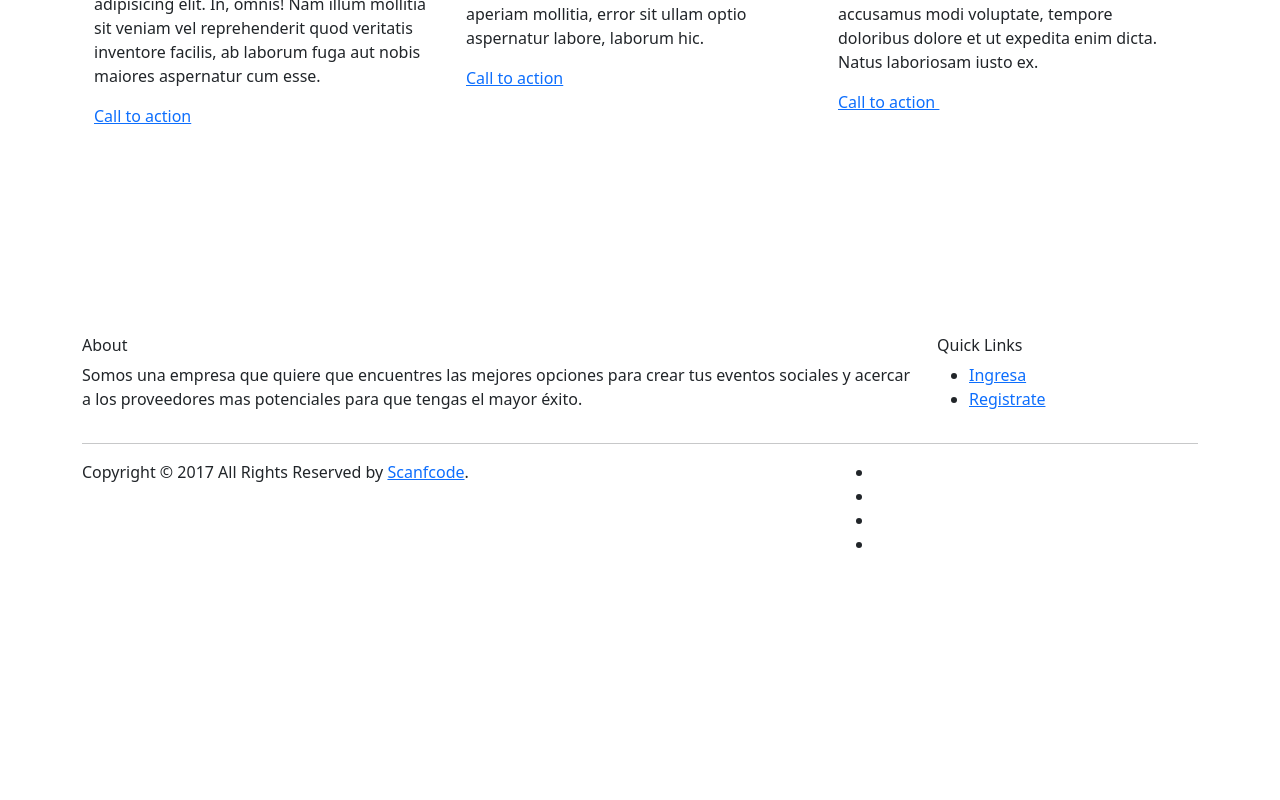
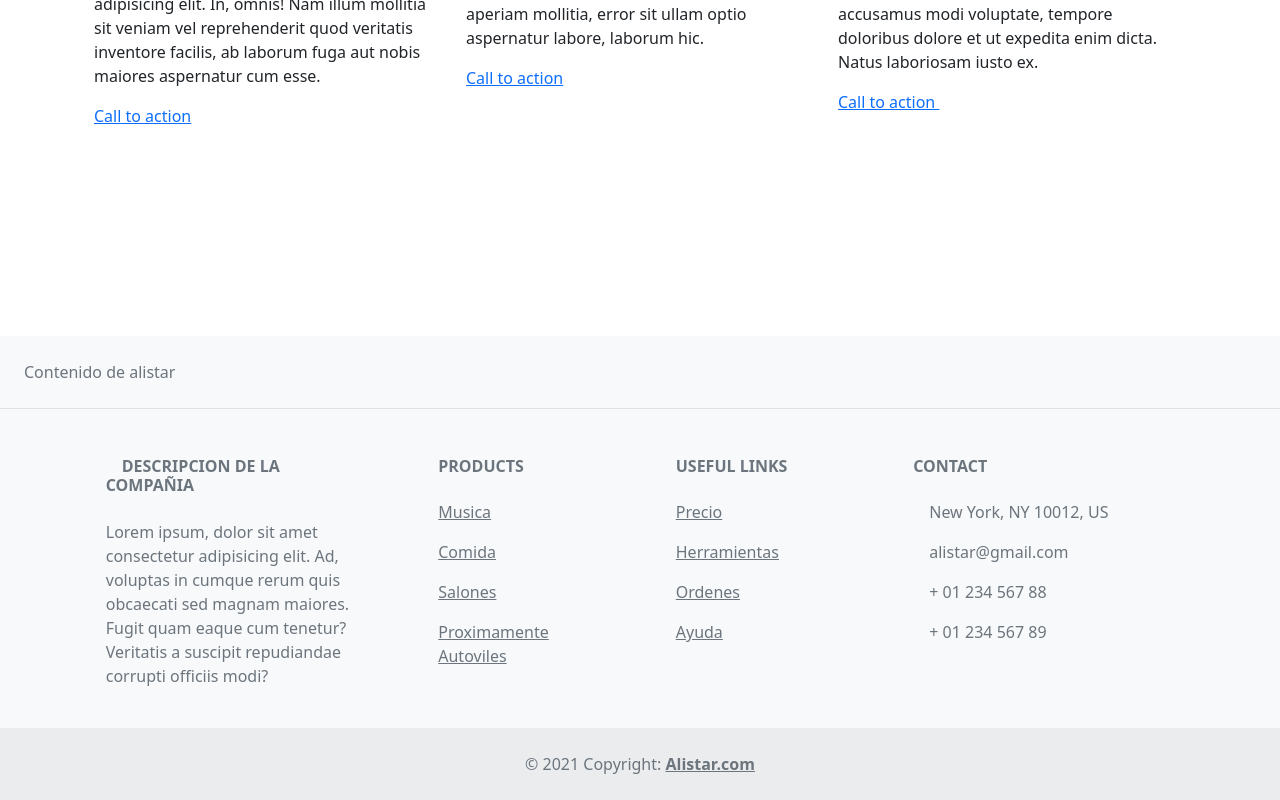
Before and after one commit to rquirogagUcentral/alistarFront, an Angular app: page / in a window 1280 px wide. Shown: the part 1305-2105 px from the top of the page. Before the commit the page ends 1877 px from the top, so only its background shows below. Built offline with nearby package versions, Linux system fonts and the light colour scheme.

Commit message:
se cambia el footer

```diff
--- a/src/app/components/footer/footer.component.html
+++ b/src/app/components/footer/footer.component.html
@@ -1,74 +1,125 @@
-<!--<<<<<< HEAD-->
- <!-- Site footer -->
- <footer class="site-footer">
-  <div class="container">
-    <div class="row">
-      <div class="col s7 ">
-        <h6>About</h6>
-        <p class="text-justify">Somos una empresa que quiere que encuentres las mejores opciones para crear tus eventos sociales y acercar a los proveedores mas potenciales para que tengas el mayor éxito.</p>
+<!-- Footer -->
+<footer class="text-center text-lg-start bg-light text-muted">
+  <!-- Section: Social media -->
+  <section
+    class="d-flex justify-content-center justify-content-lg-between p-4 border-bottom"
+  >
+    <!-- Left -->
+    <div class="me-5 d-none d-lg-block">
+      <span>Contenido de alistar</span>
     </div>
-      <div class="col-xs-6 col-md-3">
-        <h6>Quick Links</h6>
-        <ul class="footer-links">
-          <li><a href="http://scanfcode.com/about/">Ingresa</a></li>
-          <li><a href="http://scanfcode.com/contact/">Registrate</a></li>
-        </ul>
+    <!-- Left -->
+
+    <!-- Right -->
+    <div>
+      <a href="" class="me-4 text-reset">
+        <i class="fab fa-facebook-f"></i>
+      </a>
+      <a href="" class="me-4 text-reset">
+        <i class="fab fa-twitter"></i>
+      </a>
+      <a href="" class="me-4 text-reset">
+        <i class="fab fa-google"></i>
+      </a>
+      <a href="" class="me-4 text-reset">
+        <i class="fab fa-instagram"></i>
+      </a>
+      <a href="" class="me-4 text-reset">
+        <i class="fab fa-linkedin"></i>
+      </a>
+      <a href="" class="me-4 text-reset">
+        <i class="fab fa-github"></i>
+      </a>
     </div>
-    </div>
-    <hr>
-  </div>
-  <div class="container">
-    <div class="row">
-      <div class="col-md-8 col-sm-6 col-xs-12">
-        <p class="copyright-text">Copyright &copy; 2017 All Rights Reserved by
-     <a href="#">Scanfcode</a>.
+    <!-- Right -->
+  </section>
+  <!-- Section: Social media -->
+
+  <!-- Section: Links  -->
+  <section class="">
+    <div class="container text-center text-md-start mt-5">
+      <!-- Grid row -->
+      <div class="row mt-3">
+        <!-- Grid column -->
+        <div class="col-md-3 col-lg-4 col-xl-3 mx-auto mb-4">
+          <!-- Content -->
+          <h6 class="text-uppercase fw-bold mb-4">
+            <i class="fas fa-gem me-3"></i>Descripcion de la  compañia
+          </h6>
+          <p>
+            Lorem ipsum, dolor sit amet consectetur adipisicing elit. Ad, voluptas in cumque rerum quis obcaecati sed magnam maiores. Fugit quam eaque cum tenetur? Veritatis a suscipit repudiandae corrupti officiis modi?
           </p>
         </div>
+        <!-- Grid column -->
 
-      <div class="col-md-4 col-sm-6 col-xs-12">
-        <ul class="social-icons">
-          <li><a class="facebook" href="#"><i class="fa fa-facebook"></i></a></li>
-          <li><a class="twitter" href="#"><i class="fa fa-twitter"></i></a></li>
-          <li><a class="dribbble" href="#"><i class="fa fa-dribbble"></i></a></li>
-          <li><a class="linkedin" href="#"><i class="fa fa-linkedin"></i></a></li>
-<!--=======-->
-<!--<footer class="page-footer teal">
-  <div class="container">
-    <div class="row">
-      <div class="col l6 s12">
-        <h5 class="white-text">Company Bio</h5>
-        <p class="grey-text text-lighten-4">We are a team of college students working on this project like it's our full time job. Any amount would help support and continue development on this project and is greatly appreciated.</p>
+        <!-- Grid column -->
+        <div class="col-md-2 col-lg-2 col-xl-2 mx-auto mb-4">
+          <!-- Links -->
+          <h6 class="text-uppercase fw-bold mb-4">
+            Products
+          </h6>
+          <p>
+            <a href="#!" class="text-reset">Musica</a>
+          </p>
+          <p>
+            <a href="#!" class="text-reset">Comida</a>
+          </p>
+          <p>
+            <a href="#!" class="text-reset">Salones</a>
+          </p>
+          <p>
+            <a href="#!" class="text-reset">Proximamente Autoviles</a>
+          </p>
+        </div>
+        <!-- Grid column -->
 
+        <!-- Grid column -->
+        <div class="col-md-3 col-lg-2 col-xl-2 mx-auto mb-4">
+          <!-- Links -->
+          <h6 class="text-uppercase fw-bold mb-4">
+            Useful links
+          </h6>
+          <p>
+            <a href="#!" class="text-reset">Precio</a>
+          </p>
+          <p>
+            <a href="#!" class="text-reset">Herramientas</a>
+          </p>
+          <p>
+            <a href="#!" class="text-reset">Ordenes</a>
+          </p>
+          <p>
+            <a href="#!" class="text-reset">Ayuda</a>
+          </p>
+        </div>
+        <!-- Grid column -->
 
+        <!-- Grid column -->
+        <div class="col-md-4 col-lg-3 col-xl-3 mx-auto mb-md-0 mb-4">
+          <!-- Links -->
+          <h6 class="text-uppercase fw-bold mb-4">
+            Contact
+          </h6>
+          <p><i class="fas fa-home me-3"></i> New York, NY 10012, US</p>
+          <p>
+            <i class="fas fa-envelope me-3"></i>
+            alistar@gmail.com
+          </p>
+          <p><i class="fas fa-phone me-3"></i> + 01 234 567 88</p>
+          <p><i class="fas fa-print me-3"></i> + 01 234 567 89</p>
         </div>
-      <div class="col l3 s12">
-        <h5 class="white-text">Settings</h5>
-        <ul>
-          <li><a class="white-text" href="#!">Link 1</a></li>
-          <li><a class="white-text" href="#!">Link 2</a></li>
-          <li><a class="white-text" href="#!">Link 3</a></li>
-          <li><a class="white-text" href="#!">Link 4</a></li>
-        </ul>
+        <!-- Grid column -->
       </div>
-      <div class="col l3 s12">
-        <h5 class="white-text">Connect</h5>
-        <ul>
-          <li><a class="white-text" href="#!">Link 1</a></li>
-          <li><a class="white-text" href="#!">Link 2</a></li>
-          <li><a class="white-text" href="#!">Link 3</a></li>
-          <li><a class="white-text" href="#!">Link 4</a></li>
- 4658053cac3a409f8c5e64684497a795a1606314-->
-        </ul>
+      <!-- Grid row -->
     </div>
+  </section>
+  <!-- Section: Links  -->
+
+  <!-- Copyright -->
+  <div class="text-center p-4" style="background-color: rgba(0, 0, 0, 0.05);">
+    © 2021 Copyright:
+    <a class="text-reset fw-bold" href="https://localhost:4200/">Alistar.com</a>
   </div>
-  </div>
-<!--<<<<<< HEAD
-=======
-  <div class="footer-copyright">
-    <div class="container">
-    Made by <a class="brown-text text-lighten-3" href="http://materializecss.com">Materialize</a>
-    </div>
-  </div>
->>>>>>> 4658053cac3a409f8c5e64684497a795a1606314
+  <!-- Copyright -->
 </footer>
--->
+<!-- Footer -->
```
Lines whose indentation alone changed are shown as unchanged.
